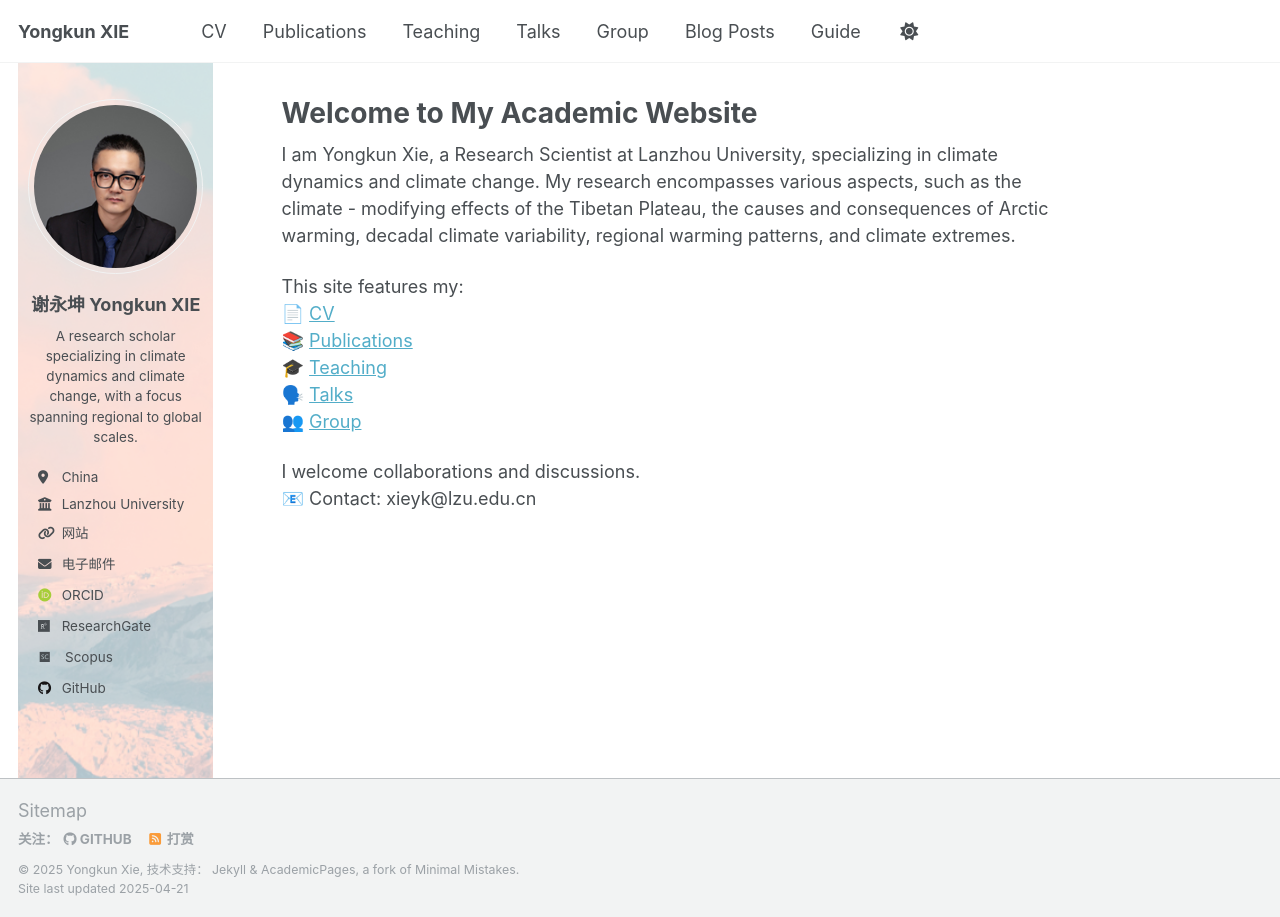
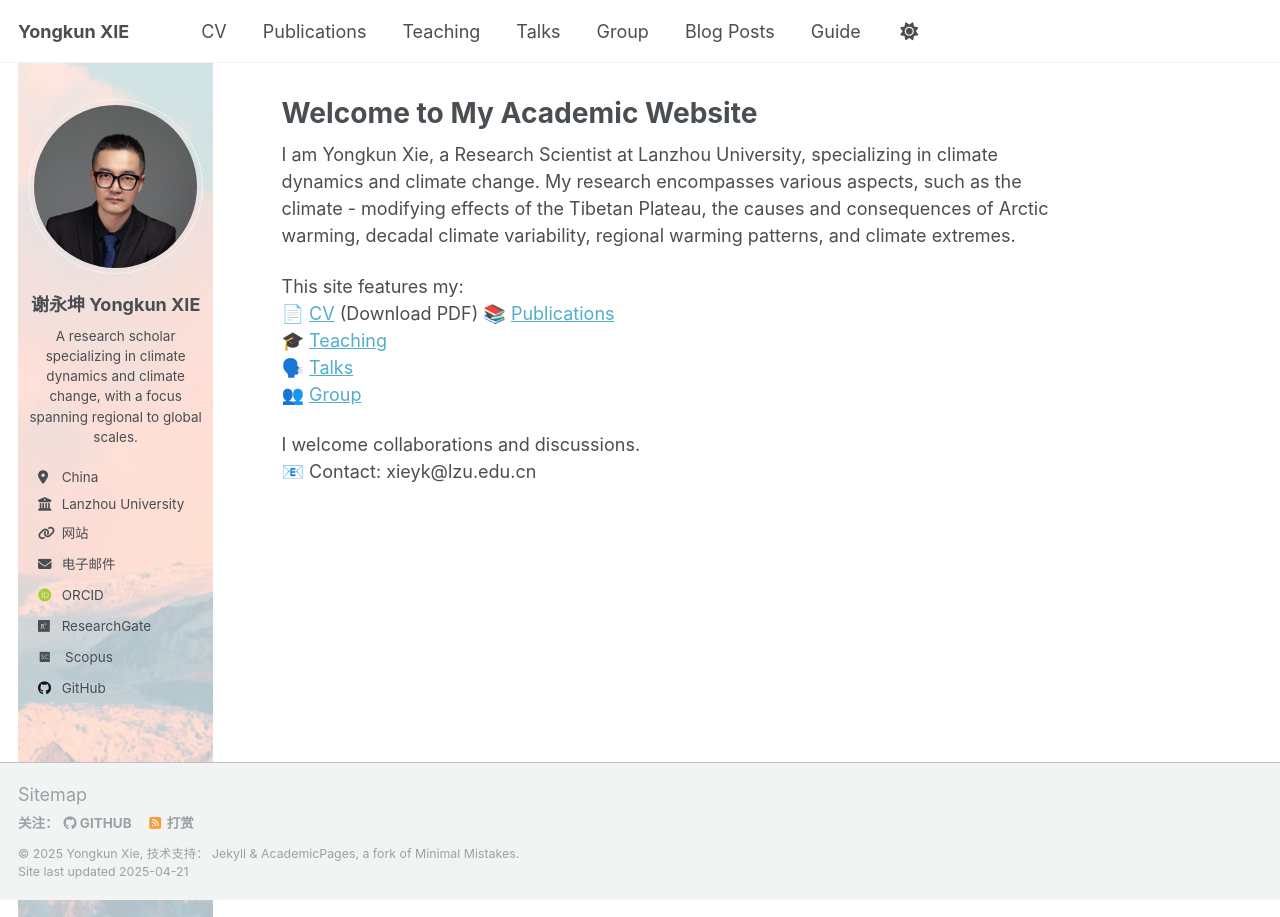
Before and after one commit to yongkunxie/yongkunxie.github.io, a Jekyll site: the page built from _pages/about.md, in a window 1280 px wide. Built offline with Jekyll 4.4.1, drawn with Linux system fonts in a browser that asks for light colours; some web fonts are replaced.

Commit message:
Update about.md

```diff
--- a/_pages/about.md
+++ b/_pages/about.md
@@ -11,7 +11,7 @@ I am Yongkun Xie, a Research Scientist at Lanzhou University, specializing in cl
 
 
 This site features my:
-📄 [CV](/cv/)
+📄 [CV](/assets/files/cv.pdf) (Download PDF)
 📚 [Publications](/publications/)
 🎓 [Teaching](/teaching/)
 🗣️ [Talks](/talks/)
```
